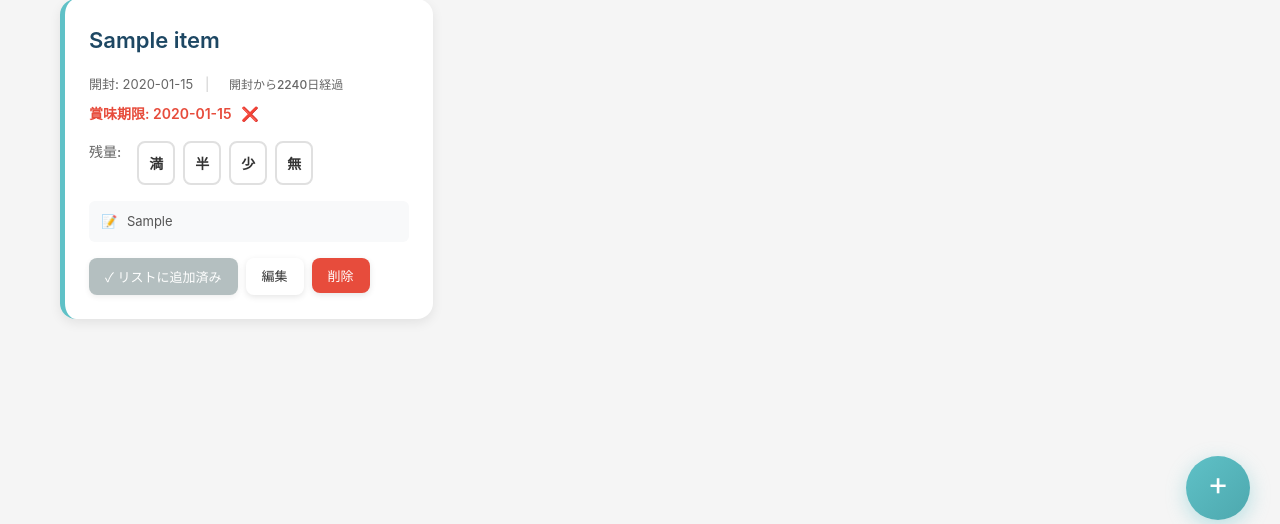
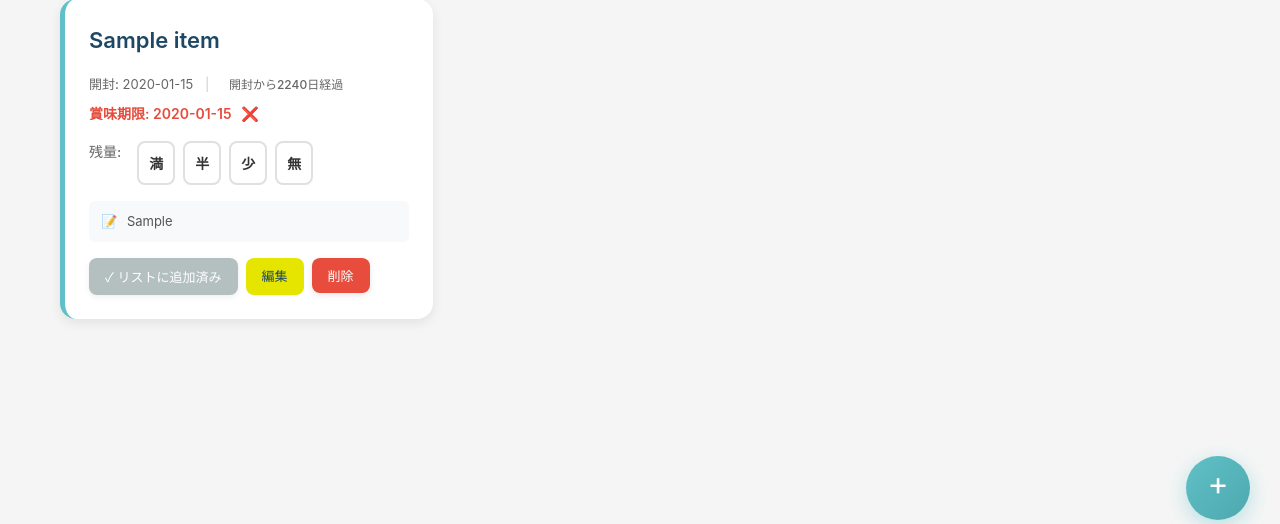
Before and after one commit to sa8na9/frige-app, a Flask app: page /store/1/inventory in a window 1280 px wide. Shown: the part 250-774 px from the top of the page. Run offline with Flask 3, Linux system fonts and the light colour scheme; data comes from the database, SQL or seed files in the repository; tables that the repository leaves empty hold one stand-in row (values such as "Sample post"); some libraries are stand-ins or nearby versions.

Commit message:
2026/03/04/08:41

```diff
--- a/static/css/inventory.css
+++ b/static/css/inventory.css
@@ -317,14 +317,27 @@
 }
 
 .qty-btn.active.level-1 { border-color: #28a745;        background: #28a745;        color: white; }
-.qty-btn.active.level-2 { border-color: #ffc107;        background: #ffc107;        color: #333; }
-.qty-btn.active.level-3 { border-color: var(--secondary); background: var(--secondary); color: var(--dark); }
+.qty-btn.active.level-2 { border-color: #ffc107;        background: #ffc107;        color: white; }
+.qty-btn.active.level-3 { border-color: var(--secondary); background: var(--secondary); color: white; }
 .qty-btn.active.level-4 { border-color: var(--danger);   background: var(--danger);   color: white; }
 
 .item-actions {
     display: flex;
     gap: 8px;
     flex-wrap: wrap;
+}
+
+.btn-item-edit {
+    background: var(--secondary);
+    color: var(--dark);
+    box-shadow: none;
+}
+
+.btn-item-edit:hover,
+.btn-item-edit:visited {
+    background: #cece00;
+    color: var(--dark);
+    box-shadow: none;
 }
 
 /* =============================================
--- a/templates/inventory_list.html
+++ b/templates/inventory_list.html
@@ -115,7 +115,7 @@
                         </form>
                         {% endif %}
                     {% endif %}
-                    <a href="{{ url_for('edit_item', store_id=store_id, item_id=item.id) }}?sort={{ current_sort }}" class="btn btn-small">編集</a>
+                    <a href="{{ url_for('edit_item', store_id=store_id, item_id=item.id) }}?sort={{ current_sort }}" class="btn btn-small btn-item-edit">編集</a>
                     <form method="POST" action="{{ url_for('delete_item', store_id=store_id, item_id=item.id) }}?sort={{ current_sort }}" style="display: inline;" onsubmit="return confirm('本当に削除しますか?');">
                         <button type="submit" class="btn btn-small btn-danger">削除</button>
                     </form>
```
